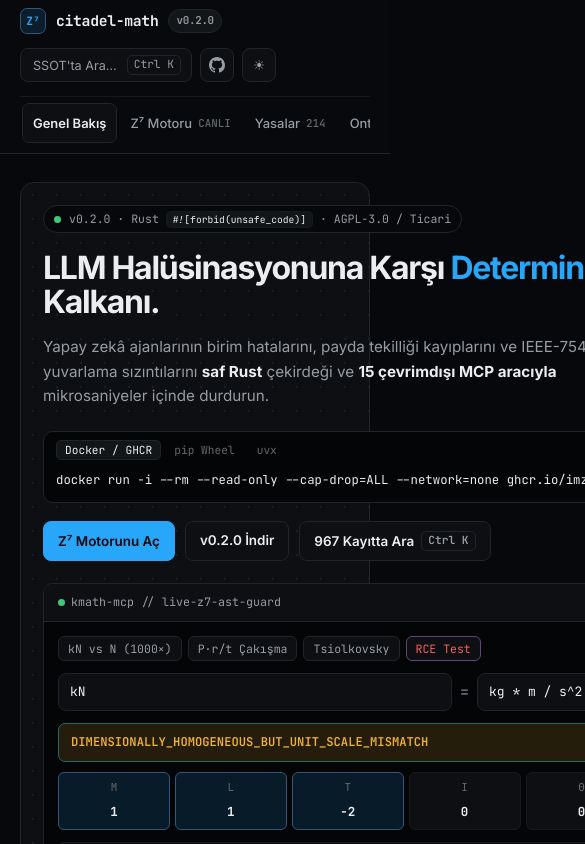
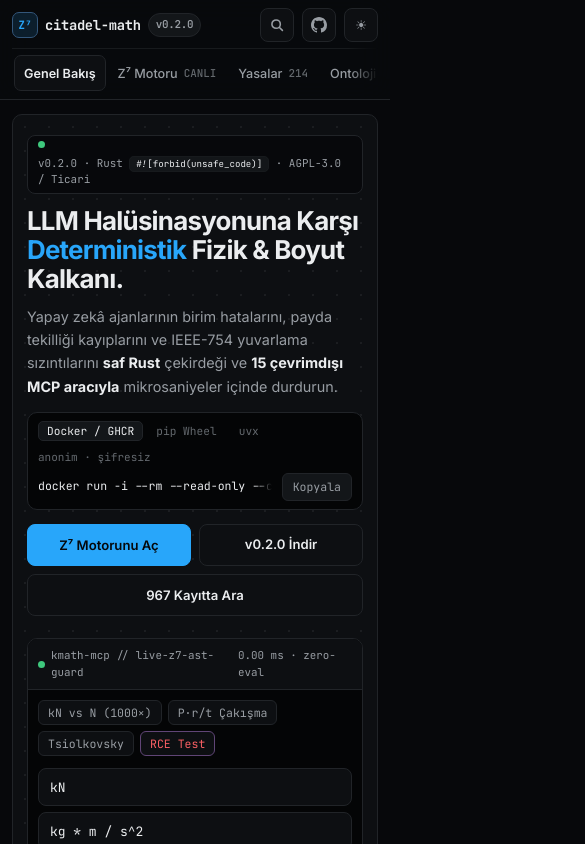
Before and after one commit to imza464-cmyk/citadel-math, a plain HTML site: page site/index.html in a window 390 px wide. Both pictures are taken after a click on the button "Genel Bakış". Shown: the top 844 px of the page, 585 px wide, since content can reach past the window. Drawn offline with nearby package versions, Linux system fonts and the light colour scheme.

Commit message:
fix(site): mobile 390px zero-overflow responsive polish (min-width:0, compact header, auto-centered nav)

```diff
--- a/site/app.js
+++ b/site/app.js
@@ -1216,6 +1216,11 @@ ${esc(cur.json)}</pre>
     $$(".nav-pill").forEach((b) => b.classList.toggle("active", b.dataset.sec === secName));
     $$(".section").forEach((s) => s.classList.toggle("active", s.id === `sec-${secName}`));
 
+    const activeNav = document.querySelector(`.nav-pill[data-sec="${secName}"]`);
+    if (activeNav && activeNav.scrollIntoView) {
+      activeNav.scrollIntoView({ behavior: "auto", inline: "center", block: "nearest" });
+    }
+
     if (secName === "laws") renderLaws();
     if (secName === "sandbox") runSandbox();
     if (secName === "materials") renderMaterials();
@@ -1447,7 +1452,7 @@ ${esc(cur.json)}</pre>
   bindEvents();
 
   const initialHash = (window.location && window.location.hash || "").replace(/^#/, "");
-  if (VALID_SECTIONS.has(initialHash) && initialHash !== "overview") switchSection(initialHash, false);
+  if (VALID_SECTIONS.has(initialHash) && initialHash !== "overview") applySectionSwap(initialHash, false);
 
   window.addEventListener("load", () => {
     $$("#lawsList .katex-slot").forEach((slot) => renderLatexNode(slot, slot.dataset.tex, slot.dataset.eq));
--- a/site/index.html
+++ b/site/index.html
@@ -41,8 +41,9 @@
 
       <div class="topbar-actions">
         <button id="cmdOpenBtn" class="cmd-trigger" aria-label="Küresel Arama (Ctrl+K)">
-          <span>SSOT'ta Ara…</span>
-          <kbd>Ctrl K</kbd>
+          <svg width="14" height="14" viewBox="0 0 16 16" fill="none" stroke="currentColor" stroke-width="1.8" aria-hidden="true"><circle cx="7" cy="7" r="4.8"/><path d="M10.8 10.8L14.2 14.2" stroke-linecap="round"/></svg>
+          <span class="hide-mobile">SSOT'ta Ara…</span>
+          <kbd class="hide-mobile">Ctrl K</kbd>
         </button>
         <a class="icon-btn" href="https://github.com/imza464-cmyk/citadel-math" target="_blank" rel="noopener" aria-label="GitHub Deposu" title="GitHub">
           <svg width="16" height="16" viewBox="0 0 16 16" fill="currentColor" aria-hidden="true"><path d="M8 0C3.58 0 0 3.58 0 8c0 3.54 2.29 6.53 5.47 7.59.4.07.55-.17.55-.38 0-.19-.01-.82-.01-1.49-2.01.37-2.53-.49-2.69-.94-.09-.23-.48-.94-.82-1.13-.28-.15-.68-.52-.01-.53.63-.01 1.08.58 1.23.82.72 1.21 1.87.87 2.33.66.07-.52.28-.87.51-1.07-1.78-.2-3.64-.89-3.64-3.95 0-.87.31-1.59.82-2.15-.08-.2-.36-1.02.08-2.12 0 0 .67-.21 2.2.82.64-.18 1.32-.27 2-.27.68 0 1.36.09 2 .27 1.53-1.04 2.2-.82 2.2-.82.44 1.1.16 1.92.08 2.12.51.56.82 1.27.82 2.15 0 3.07-1.87 3.75-3.65 3.95.29.25.54.73.54 1.48 0 1.07-.01 1.93-.01 2.2 0 .21.15.46.55.38A8.013 8.013 0 0016 8c0-4.42-3.58-8-8-8z"/></svg>
@@ -89,7 +90,7 @@
             <div class="cta-row">
               <button class="btn primary" data-nav="sandbox">Z⁷ Motorunu Aç</button>
               <a class="btn" href="https://github.com/imza464-cmyk/citadel-math/releases/tag/v0.2.0" target="_blank" rel="noopener">v0.2.0 İndir</a>
-              <button class="btn" id="heroCmdBtn">967 Kayıtta Ara <kbd>Ctrl K</kbd></button>
+              <button class="btn" id="heroCmdBtn">967 Kayıtta Ara <kbd class="hide-mobile">Ctrl K</kbd></button>
             </div>
           </div>
 
--- a/site/styles.css
+++ b/site/styles.css
@@ -393,12 +393,15 @@
   /* Main Container */
   .shell {
     max-width: 1320px;
+    width: 100%;
     margin: 0 auto;
     padding: 28px 20px 72px;
   }
 
   .section {
     display: none;
+    min-width: 0;
+    max-width: 100%;
   }
 
   .section.active {
@@ -455,9 +458,14 @@
     align-items: start;
   }
 
+  .hero-split > * {
+    min-width: 0;
+    max-width: 100%;
+  }
+
   @container (max-width: 880px) {
     .hero-split {
-      grid-template-columns: 1fr;
+      grid-template-columns: minmax(0, 1fr);
     }
   }
 
@@ -727,10 +735,15 @@
 
   .console-inputs {
     display: grid;
-    grid-template-columns: 1fr auto 1fr;
+    grid-template-columns: minmax(0, 1fr) auto minmax(0, 1fr);
     gap: 8px;
     align-items: center;
     margin-bottom: 12px;
+  }
+
+  .console-inputs .input {
+    width: 100%;
+    min-width: 0;
   }
 
   .console-eq {
@@ -847,14 +860,17 @@
     justify-content: space-between;
     align-items: center;
     flex-wrap: wrap;
-    gap: 8px;
+    gap: 6px 10px;
     padding: 9px 12px;
     border-radius: 7px;
     border: 1px solid var(--border);
     font-family: var(--font-mono);
-    font-size: 0.76rem;
+    font-size: 0.74rem;
     font-weight: 600;
     margin-bottom: 10px;
+    max-width: 100%;
+    overflow-wrap: anywhere;
+    word-break: break-word;
   }
 
   .verdict-line.ok {
@@ -1379,8 +1395,12 @@
 
   @media (max-width: 720px) {
     .lat-row {
-      grid-template-columns: 1fr;
-      gap: 4px;
+      grid-template-columns: minmax(0, 1fr) auto;
+      gap: 6px 10px;
+    }
+    .lat-row .lat-track {
+      grid-column: 1 / -1;
+      order: 3;
     }
   }
 
@@ -1585,22 +1605,239 @@
 }
 
 @layer utilities {
+  .panel-card,
+  .chart-card,
+  .law-entry,
+  .step-card,
+  .console-panel,
+  .quickrun-box,
+  .tab-panel,
+  .table-wrap,
+  .ashby-wrap > *,
+  .two-col > * {
+    min-width: 0;
+    max-width: 100%;
+  }
+
+  .formula-line > div,
+  .katex-slot {
+    min-width: 0;
+    max-width: 100%;
+    overflow-x: auto;
+    overflow-y: hidden;
+    padding: 3px 0;
+  }
+
+  .law-vars,
+  h1, h2, h3, p, code {
+    overflow-wrap: anywhere;
+  }
+
+  .input, .select {
+    min-width: 0;
+    max-width: 100%;
+  }
+
   @media (max-width: 960px) {
     .topbar {
       height: auto;
-      padding: 8px 0;
+      padding: 8px 0 6px;
     }
     .topbar-inner {
       flex-wrap: wrap;
+      padding: 0 14px;
+      gap: 8px;
     }
     .topnav {
       order: 3;
       width: 100%;
       padding-top: 6px;
       border-top: 1px solid var(--border-subtle);
-    }
-    .nav-pill, .btn {
-      min-height: 40px;
+      mask-image: linear-gradient(to right, black 92%, transparent);
+      -webkit-mask-image: linear-gradient(to right, black 92%, transparent);
+    }
+    .nav-pill {
+      min-height: 36px;
+      padding: 5px 9px;
+      font-size: 0.79rem;
+    }
+  }
+
+  @media (max-width: 640px) {
+    .hide-mobile {
+      display: none !important;
+    }
+
+    .topbar-inner {
+      padding: 0 12px;
+      gap: 6px;
+    }
+
+    .brand {
+      font-size: 0.86rem;
+      gap: 7px;
+    }
+
+    .cmd-trigger {
+      width: 34px;
+      height: 34px;
+      padding: 0;
+      justify-content: center;
+      gap: 0;
+    }
+
+    .shell {
+      padding: 14px 12px 56px;
+    }
+
+    h1 {
+      font-size: 1.4rem;
+      line-height: 1.2;
+    }
+
+    h2 {
+      font-size: 1.12rem;
+      margin: 26px 0 10px;
+    }
+
+    .hero-shell {
+      padding: 16px 14px;
+      border-radius: 10px;
+    }
+
+    .eyebrow-row {
+      font-size: 0.68rem;
+      padding: 5px 10px;
+      border-radius: 8px;
+      line-height: 1.45;
+      margin-bottom: 12px;
+      max-width: 100%;
+    }
+
+    .hero-title {
+      font-size: 1.62rem;
+      line-height: 1.12;
+      letter-spacing: -0.03em;
+      margin-bottom: 12px;
+    }
+
+    .hero-sub {
+      font-size: 0.9rem;
+      margin-bottom: 14px;
+    }
+
+    .quickrun-box {
+      padding: 8px 10px;
+      margin-bottom: 14px;
+    }
+
+    .quickrun-modes {
+      flex-wrap: wrap;
+    }
+
+    .quickrun-cmd code {
+      font-size: 0.72rem;
+    }
+
+    .cta-row {
+      gap: 8px;
+    }
+
+    .cta-row .btn {
+      flex: 1 1 calc(50% - 4px);
+      min-height: 42px;
+      font-size: 0.82rem;
+      padding: 0 10px;
+    }
+
+    .console-head {
+      padding: 8px 10px;
+      font-size: 0.68rem;
+    }
+
+    .console-body {
+      padding: 10px;
+    }
+
+    .console-inputs {
+      grid-template-columns: 1fr;
+      gap: 6px;
+    }
+
+    .console-eq {
+      display: none;
+    }
+
+    .z7-grid {
+      gap: 3px;
+    }
+
+    .z7-cell {
+      padding: 5px 2px;
+      border-radius: 5px;
+    }
+
+    .z7-axis {
+      font-size: 0.62rem;
+    }
+
+    .z7-vals {
+      font-size: 0.7rem;
+    }
+
+    .metric-cell {
+      padding: 12px 14px;
+    }
+
+    .metric-val {
+      font-size: 1.15rem;
+    }
+
+    .step-card,
+    .panel-card,
+    .chart-card,
+    .tab-panel,
+    .law-entry {
+      padding: 13px 12px;
+    }
+
+    .tab-bar {
+      display: flex;
+      width: 100%;
+    }
+
+    .tab-btn {
+      flex: 1 1 auto;
+      text-align: center;
+      font-size: 0.72rem;
+      padding: 6px 8px;
+    }
+
+    .controls-row > .input,
+    .controls-row > .select {
+      width: 100%;
+      flex: 1 1 100%;
+    }
+
+    .code-head {
+      flex-wrap: wrap;
+      font-size: 0.68rem;
+    }
+
+    pre.code-block {
+      padding: 10px 11px;
+      font-size: 0.72rem;
+    }
+
+    table.data-table th,
+    table.data-table td {
+      padding: 8px 9px;
+      font-size: 0.77rem;
+    }
+
+    .site-footer {
+      padding: 18px 12px 28px;
+      font-size: 0.74rem;
     }
   }
 
```
Also changed, not shown: 1 other file.
